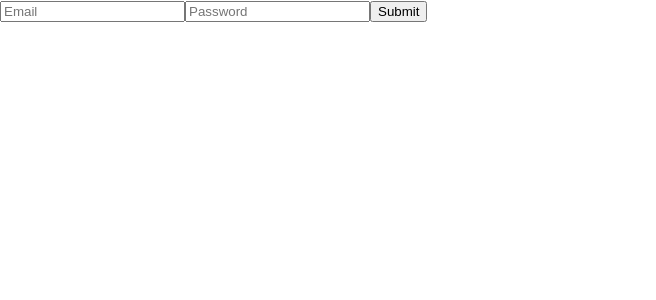
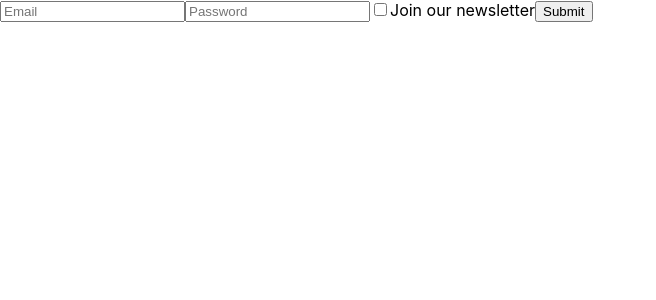
Before and after one commit to collinewait/react-form-with-formik, a React (Create React App) app: page / in a window 1280 px wide. Shown: the top 300 px of the page, without its empty margins (0-656 px from the left). Built offline with nearby package versions, Linux system fonts and the light colour scheme.

Commit message:
add a checkbox field

```diff
--- a/src/App.js
+++ b/src/App.js
@@ -2,21 +2,26 @@ import React from "react";
 import { withFormik, Form, Field } from "formik";
 import Yup from "yup";
 
-function App() {
+function App({ values }) {
   return (
     <Form>
       <Field type="email" name="email" placeholder="Email" />
       <Field type="password" name="password" placeholder="Password" />
+      <label>
+        <Field type="checkbox" name="newsletter" checked={values.newsletter} />
+        Join our newsletter
+      </label>
       <button>Submit</button>
     </Form>
   );
 }
 
 export default withFormik({
-  mapPropsToValues({ email, password }) {
+  mapPropsToValues({ email, password, newsletter }) {
     return {
       email: email || "",
-      password: password || ""
+      password: password || "",
+      newsletter: newsletter || false
     };
   },
   handleSubmit(values) {
```
